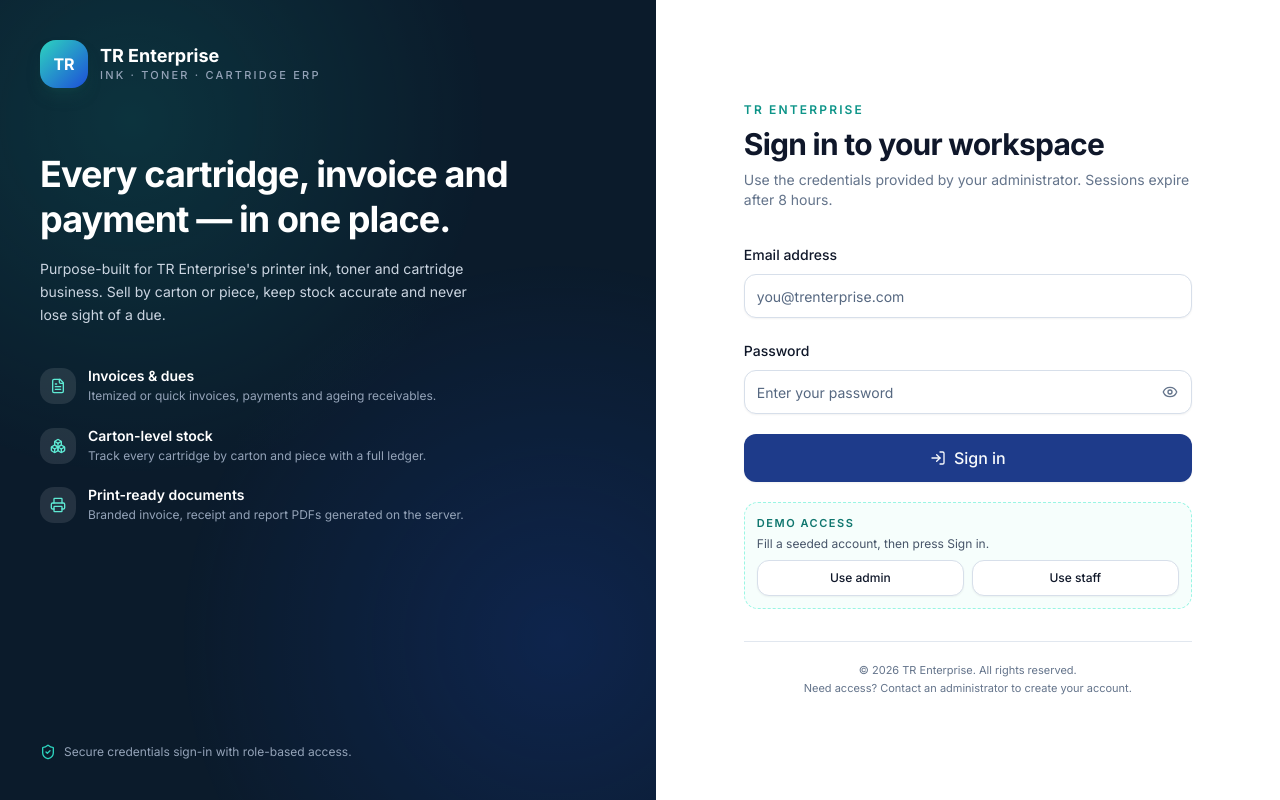
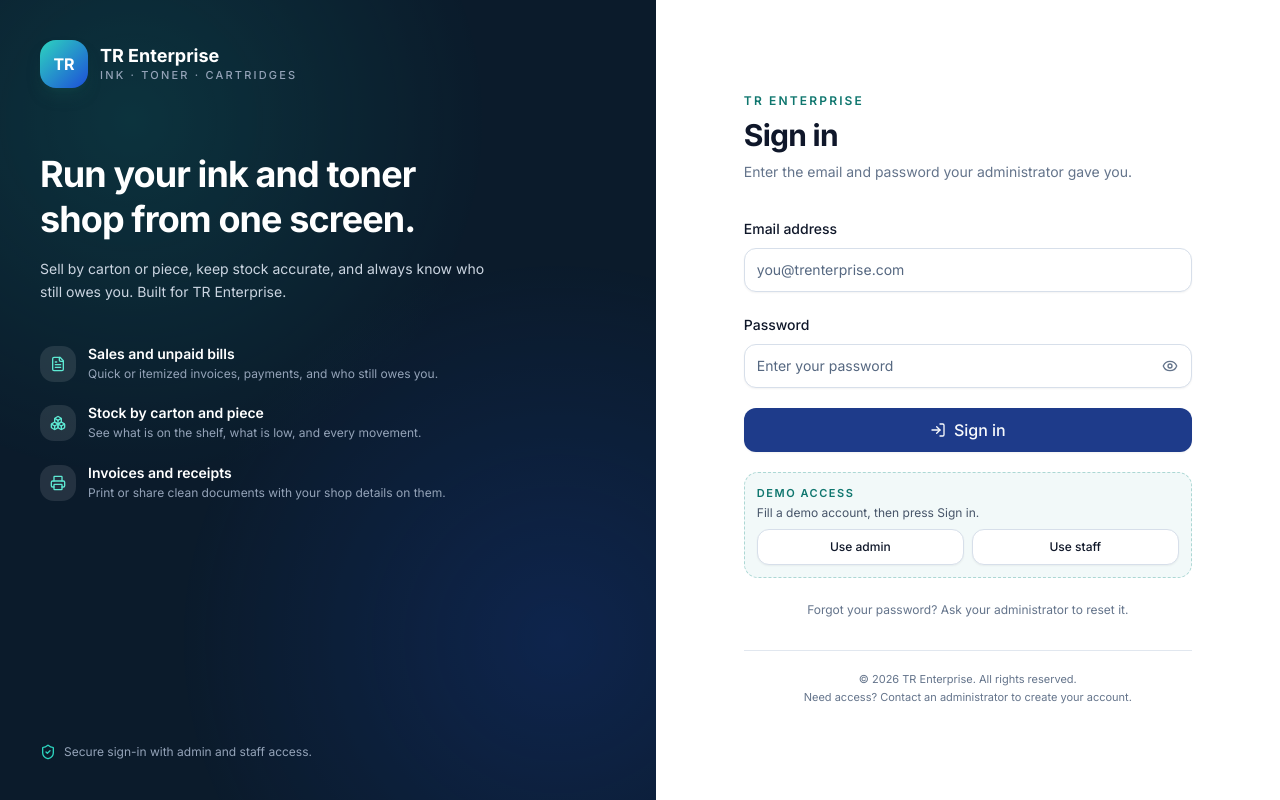
Before and after one commit to spondonsaha/trenterprise, a Next.js app: page /login in a window 1280 px wide. Built offline with nearby package versions, Linux system fonts and the light colour scheme; no server answers.

Commit message:
Polish sign-in page and tokenize shell colour

```diff
--- a/src/app/login/page.tsx
+++ b/src/app/login/page.tsx
@@ -13,18 +13,18 @@ export const metadata: Metadata = {
 const FEATURES = [
   {
     icon: FileText,
-    title: "Invoices & dues",
-    description: "Itemized or quick invoices, payments and ageing receivables.",
+    title: "Sales and unpaid bills",
+    description: "Quick or itemized invoices, payments, and who still owes you.",
   },
   {
     icon: Boxes,
-    title: "Carton-level stock",
-    description: "Track every cartridge by carton and piece with a full ledger.",
+    title: "Stock by carton and piece",
+    description: "See what is on the shelf, what is low, and every movement.",
   },
   {
     icon: Printer,
-    title: "Print-ready documents",
-    description: "Branded invoice, receipt and report PDFs generated on the server.",
+    title: "Invoices and receipts",
+    description: "Print or share clean documents with your shop details on them.",
   },
 ];
 
@@ -43,8 +43,8 @@ export default async function LoginPage({
       : "/dashboard";
 
   return (
-    <main className="grid min-h-screen bg-white lg:grid-cols-[1.05fr_1fr]">
-      <section className="relative hidden overflow-hidden bg-[#0B1B2B] p-10 text-white lg:flex lg:flex-col lg:justify-between">
+    <main className="grid min-h-[100svh] bg-white lg:grid-cols-[1.05fr_1fr]">
+      <section className="relative hidden overflow-hidden bg-ink p-10 text-white lg:flex lg:flex-col lg:justify-between">
         <div
           className="pointer-events-none absolute inset-0 opacity-70"
           style={{
@@ -61,17 +61,17 @@ export default async function LoginPage({
             <div>
               <p className="text-lg font-bold leading-tight">{COMPANY_NAME}</p>
               <p className="text-[11px] font-medium uppercase tracking-[0.2em] text-slate-400">
-                Ink · Toner · Cartridge ERP
+                Ink · Toner · Cartridges
               </p>
             </div>
           </div>
 
           <h1 className="mt-16 max-w-xl text-4xl font-bold leading-tight tracking-tight text-balance">
-            Every cartridge, invoice and payment — in one place.
+            Run your ink and toner shop from one screen.
           </h1>
           <p className="mt-4 max-w-md text-sm leading-relaxed text-slate-300">
-            Purpose-built for {COMPANY_NAME}&apos;s printer ink, toner and cartridge business.
-            Sell by carton or piece, keep stock accurate and never lose sight of a due.
+            Sell by carton or piece, keep stock accurate, and always know who still owes you.
+            Built for {COMPANY_NAME}.
           </p>
 
           <ul className="mt-10 space-y-5">
@@ -96,40 +96,44 @@ export default async function LoginPage({
 
         <div className="relative flex items-center gap-2 text-xs text-slate-400">
           <ShieldCheck className="h-4 w-4 text-teal-400" />
-          Secure credentials sign-in with role-based access.
+          Secure sign-in with admin and staff access.
         </div>
       </section>
 
-      <section className="flex flex-col justify-center px-5 py-10 sm:px-10 lg:px-16">
+      <section className="flex flex-col justify-center bg-slate-50 px-5 py-10 sm:px-10 lg:bg-white lg:px-16">
         <div className="mx-auto w-full max-w-md">
           <div className="mb-8 flex items-center gap-3 lg:hidden">
-            <span className="flex h-11 w-11 items-center justify-center rounded-xl bg-gradient-to-br from-teal-500 to-brand-600 text-sm font-black text-white">
+            <span className="flex h-11 w-11 items-center justify-center rounded-xl bg-gradient-to-br from-teal-500 to-brand-600 text-sm font-black text-white shadow-md shadow-teal-900/20">
               TR
             </span>
             <div>
               <p className="text-base font-bold text-slate-900">{COMPANY_NAME}</p>
-              <p className="text-[10px] font-semibold uppercase tracking-[0.32em] text-slate-500">
-                ERP
+              <p className="text-[10px] font-semibold uppercase tracking-[0.28em] text-slate-500">
+                Ink · Toner · Cartridges
               </p>
             </div>
           </div>
 
-          <p className="text-xs font-semibold uppercase tracking-[0.18em] text-teal-600">
+          <p className="text-xs font-semibold uppercase tracking-[0.18em] text-teal-700">
             {COMPANY_NAME}
           </p>
           <h2 className="mt-2 text-2xl font-bold tracking-tight text-slate-900 sm:text-3xl">
-            Sign in to your workspace
+            Sign in
           </h2>
-          <p className="mt-2 text-sm text-slate-500">
-            Use the credentials provided by your administrator. Sessions expire after 8 hours.
+          <p className="mt-2 text-sm leading-relaxed text-slate-500">
+            Enter the email and password your administrator gave you.
           </p>
 
-          <div className="mt-8">
+          <div className="mt-8 rounded-xl border border-border bg-white p-5 shadow-card sm:p-6 lg:border-0 lg:p-0 lg:shadow-none">
             <LoginForm
               callbackUrl={callbackUrl}
               demo={process.env.NODE_ENV !== "production"}
             />
           </div>
+
+          <p className="mt-6 text-center text-xs text-slate-500">
+            Forgot your password? Ask your administrator to reset it.
+          </p>
 
           <p className="mt-8 border-t border-border pt-5 text-center text-[11px] leading-relaxed text-slate-500">
             © {new Date().getFullYear()} {COMPANY_NAME}. All rights reserved.
--- a/src/components/app-shell.tsx
+++ b/src/components/app-shell.tsx
@@ -303,7 +303,7 @@ export function AppShell({
     <div className="min-h-screen bg-background">
       <aside
         className={cn(
-          "fixed inset-y-0 left-0 z-40 hidden border-r border-slate-800 bg-[#0B1B2B] shadow-xl transition-[width] duration-200 lg:block",
+          "fixed inset-y-0 left-0 z-40 hidden border-r border-slate-800 bg-ink shadow-xl transition-[width] duration-200 lg:block",
           collapsed ? "w-20" : "w-72",
         )}
         aria-label="Sidebar"
@@ -327,7 +327,7 @@ export function AppShell({
             onClick={() => setMobileOpen(false)}
             aria-label="Close navigation"
           />
-          <aside className="relative h-full w-72 max-w-[85vw] border-r border-slate-800 bg-[#0B1B2B] shadow-2xl">
+          <aside className="relative h-full w-72 max-w-[85vw] border-r border-slate-800 bg-ink shadow-2xl">
             <button
               type="button"
               onClick={() => setMobileOpen(false)}
--- a/src/components/login-form.tsx
+++ b/src/components/login-form.tsx
@@ -63,20 +63,27 @@ export function LoginForm({
   }
 
   return (
-    <form onSubmit={handleSubmit(onSubmit)} className="space-y-5" noValidate>
+    <form onSubmit={handleSubmit(onSubmit)} className="space-y-5" noValidate aria-busy={pending}>
       <div className="space-y-2">
         <Label htmlFor="email">Email address</Label>
         <Input
           id="email"
           type="email"
+          inputMode="email"
           autoComplete="email"
+          autoCapitalize="none"
+          spellCheck={false}
           placeholder="you@trenterprise.com"
+          className="h-11"
           disabled={pending}
           aria-invalid={Boolean(errors.email)}
+          aria-describedby={errors.email ? "email-error" : undefined}
           {...register("email")}
         />
         {errors.email ? (
-          <p className="text-xs font-medium text-red-600">{errors.email.message}</p>
+          <p id="email-error" role="alert" className="text-xs font-medium text-danger">
+            {errors.email.message}
+          </p>
         ) : null}
       </div>
 
@@ -88,37 +95,42 @@ export function LoginForm({
             type={showPassword ? "text" : "password"}
             autoComplete="current-password"
             placeholder="Enter your password"
-            className="pr-12"
+            className="h-11 pr-12"
             disabled={pending}
             aria-invalid={Boolean(errors.password)}
+            aria-describedby={errors.password ? "password-error" : undefined}
             {...register("password")}
           />
           <button
             type="button"
             onClick={() => setShowPassword((value) => !value)}
-            className="absolute right-1 top-1 flex h-9 w-9 items-center justify-center rounded-md text-slate-500 hover:bg-slate-100"
+            className="absolute right-1 top-1 flex h-9 w-9 items-center justify-center rounded-md text-slate-500 outline-none transition-colors hover:bg-slate-100 focus-visible:ring-2 focus-visible:ring-ring"
             aria-label={showPassword ? "Hide password" : "Show password"}
+            aria-pressed={showPassword}
+            disabled={pending}
           >
             {showPassword ? <EyeOff className="h-4 w-4" /> : <Eye className="h-4 w-4" />}
           </button>
         </div>
         {errors.password ? (
-          <p className="text-xs font-medium text-red-600">{errors.password.message}</p>
+          <p id="password-error" role="alert" className="text-xs font-medium text-danger">
+            {errors.password.message}
+          </p>
         ) : null}
       </div>
 
-      <Button type="submit" className="w-full" size="lg" disabled={pending}>
+      <Button type="submit" className="h-11 w-full" size="lg" disabled={pending}>
         {pending ? <Loader2 className="h-4 w-4 animate-spin" /> : <LogIn className="h-4 w-4" />}
-        {pending ? "Signing in..." : "Sign in"}
+        {pending ? "Signing in…" : "Sign in"}
       </Button>
 
       {demo ? (
-        <div className="rounded-lg border border-dashed border-teal-200 bg-teal-50/60 p-3">
+        <div className="rounded-lg border border-dashed border-accent/30 bg-accent/5 p-3">
           <p className="text-[11px] font-semibold uppercase tracking-[0.14em] text-teal-700">
             Demo access
           </p>
           <p className="mt-1 text-xs text-slate-600">
-            Fill a seeded account, then press Sign in.
+            Fill a demo account, then press Sign in.
           </p>
           <div className="mt-2 grid grid-cols-2 gap-2">
             <Button type="button" variant="outline" size="sm" onClick={() => fillDemo("admin")}>
--- a/tailwind.config.ts
+++ b/tailwind.config.ts
@@ -92,6 +92,11 @@ const config: Config = {
           600: "#0D9488",
           700: "#0F766E",
         },
+        ink: {
+          DEFAULT: "#0B1B2B",
+          800: "#122A44",
+          700: "#173A5E",
+        },
         slateink: {
           50: "#F8FAFC",
           100: "#F1F5F9",
```
